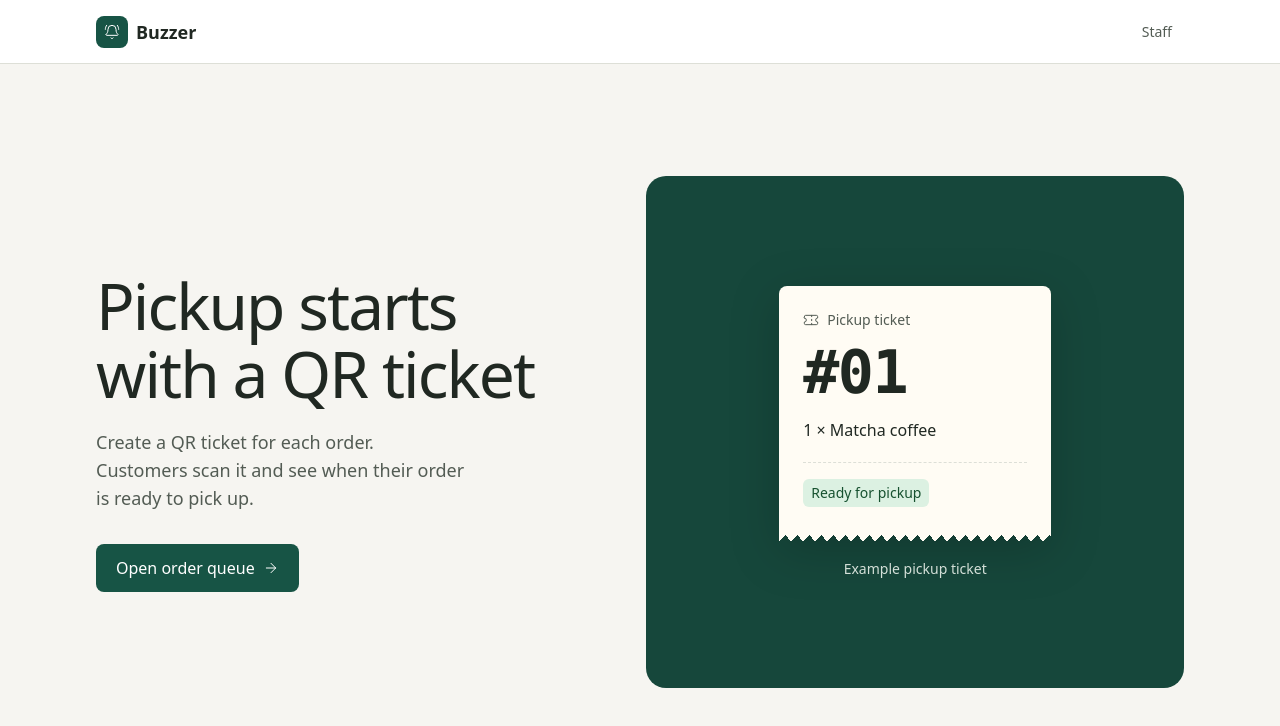
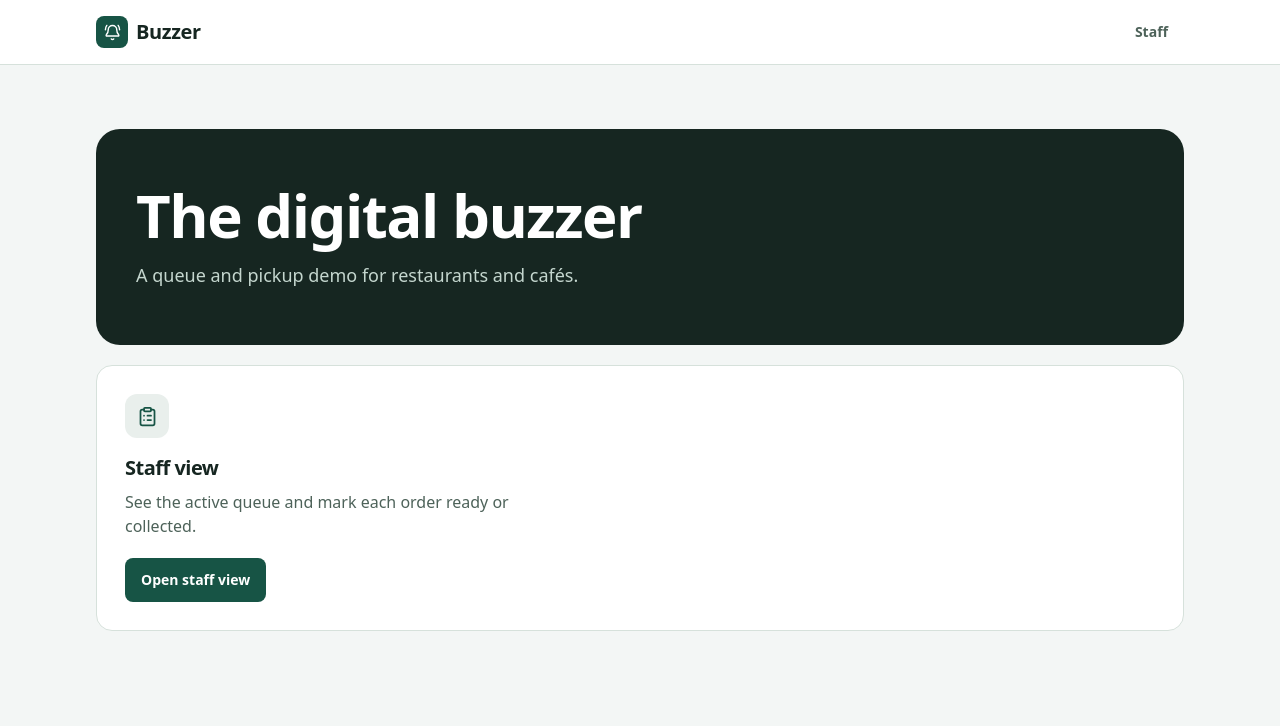
Before and after one commit to davidxx22/buzzer, a Next.js app: page / in a window 1280 px wide. Shown: the top 726 px of the page. Built offline with nearby package versions, Linux system fonts and the light colour scheme.

Commit message:
Revert "Refine Buzzer around the pickup ticket"
This reverts commit 534a701efcbf7e0e12fdef18568b006cf545ee3b.

```diff
--- a/src/app/globals.css
+++ b/src/app/globals.css
@@ -2,12 +2,12 @@
 
 :root {
   color-scheme: light;
-  --background: #f6f5f1;
-  --foreground: #202822;
+  --background: #f3f6f5;
+  --foreground: #162621;
   --card: #ffffff;
-  --muted: #eeeee8;
-  --muted-foreground: #535c54;
-  --border: #dddfd7;
+  --muted: #e9efec;
+  --muted-foreground: #4d6259;
+  --border: #d6e1db;
   --primary: #175445;
   --primary-hover: #103e33;
   --primary-foreground: #ffffff;
@@ -18,7 +18,6 @@
   --ready-ink: #16512f;
   --danger: #9a2e2a;
   --danger-surface: #fff0ed;
-  --receipt-paper: #fffcf4;
 }
 
 @theme inline {
@@ -39,33 +38,6 @@
   --color-ready-ink: var(--ready-ink);
   --color-danger: var(--danger);
   --color-danger-surface: var(--danger-surface);
-  --ease-control: cubic-bezier(0.22, 1, 0.36, 1);
-}
-
-@layer components {
-  .pickup-preview {
-    background-color: #16473b;
-    color: #dce8e0;
-  }
-
-  .pickup-paper {
-    border-radius: 8px 8px 0 0;
-    background-color: var(--receipt-paper);
-    color: var(--foreground);
-    filter: drop-shadow(0 12px 24px rgb(0 0 0 / 18%));
-  }
-
-  .pickup-paper::after {
-    position: absolute;
-    inset: 100% 0 auto;
-    height: 8px;
-    background: conic-gradient(from 135deg at 50% 0, transparent 25%, var(--receipt-paper) 0) 0 0 / 12px 8px repeat-x;
-    content: "";
-  }
-
-  .pickup-divider {
-    border-top: 1px dashed var(--border);
-  }
 }
 
 @layer base {
--- a/src/app/page.tsx
+++ b/src/app/page.tsx
@@ -1,41 +1,27 @@
-import { ArrowRight, Ticket } from "lucide-react";
+import { ClipboardList } from "lucide-react";
 import Link from "next/link";
-import { Badge } from "@/components/ui/badge";
 import { Button } from "@/components/ui/button";
+import { Card } from "@/components/ui/card";
 
 export default function HomePage() {
   return (
-    <div className="mx-auto grid max-w-6xl gap-10 px-4 py-12 sm:px-8 sm:py-16 lg:min-h-[calc(100svh-4rem)] lg:grid-cols-[minmax(0,0.95fr)_minmax(0,1.05fr)] lg:items-center lg:gap-16">
-      <section>
-        <h1 className="max-w-[13ch] text-[2.5rem] leading-[1.06] font-medium tracking-[-0.03em] sm:text-5xl lg:text-[4rem]">
-          Pickup starts with a QR ticket
-        </h1>
-        <p className="mt-5 max-w-[36ch] text-base leading-7 text-muted-foreground sm:text-lg">
-          Create a QR ticket for each order. Customers scan it and see when their order is ready to pick up.
-        </p>
-        <Button asChild size="large" className="mt-8">
-          <Link href="/staff">
-            Open order queue
-            <ArrowRight size={16} strokeWidth={1.5} aria-hidden="true" />
-          </Link>
+    <div className="mx-auto max-w-6xl px-4 py-10 sm:px-8 sm:py-16">
+      <section className="overflow-hidden rounded-[1.5rem] bg-foreground px-6 py-10 text-white sm:px-10 sm:py-14">
+        <div className="max-w-xl">
+          <h1 className="text-4xl font-[760] tracking-tight sm:text-6xl">The digital buzzer</h1>
+          <p className="mt-4 max-w-md text-base leading-7 text-[#c4d6ce] sm:text-lg">A queue and pickup demo for restaurants and cafés.</p>
+        </div>
+      </section>
+      <Card className="mt-5 flex flex-col items-start p-6 sm:p-7">
+        <div className="grid size-11 place-items-center rounded-xl bg-muted text-primary">
+          <ClipboardList size={21} aria-hidden="true" />
+        </div>
+        <h2 className="mt-4 text-xl font-bold tracking-tight">Staff view</h2>
+        <p className="mt-2 max-w-sm leading-6 text-muted-foreground">See the active queue and mark each order ready or collected.</p>
+        <Button asChild className="mt-5">
+          <Link href="/staff">Open staff view</Link>
         </Button>
-      </section>
-      <figure className="pickup-preview grid min-h-88 content-center justify-items-center gap-6 rounded-[20px] px-6 py-10 sm:min-h-112 sm:px-10 lg:min-h-128">
-        <div className="w-full max-w-68">
-          <div className="pickup-paper relative px-6 pt-6 pb-7">
-            <p className="flex items-center gap-2 text-sm font-medium text-muted-foreground">
-              <Ticket size={16} strokeWidth={1.5} aria-hidden="true" />
-              Pickup ticket
-            </p>
-            <p className="mt-3 font-mono text-6xl leading-none font-semibold tabular-nums tracking-tight">#01</p>
-            <p className="mt-4 text-base">1 × Matcha coffee</p>
-            <div className="pickup-divider mt-5 pt-4">
-              <Badge variant="ready">Ready for pickup</Badge>
-            </div>
-          </div>
-        </div>
-        <figcaption className="text-center text-sm">Example pickup ticket</figcaption>
-      </figure>
+      </Card>
     </div>
   );
 }
--- a/src/components/site-header.tsx
+++ b/src/components/site-header.tsx
@@ -10,20 +10,20 @@ export function SiteHeader() {
   const isStaffPage = pathname === "/staff";
 
   return (
-    <header className="h-16 border-b border-border bg-card">
-      <div className="mx-auto flex h-full max-w-6xl items-center justify-between gap-2 px-4 sm:px-8">
-        <Link href="/" className="flex min-h-11 items-center gap-2 rounded-lg text-lg font-semibold">
-          <span className="grid size-8 place-items-center rounded-lg bg-primary text-primary-foreground">
-            <BellRing size={16} strokeWidth={1.5} aria-hidden="true" />
+    <header className="border-b border-border bg-card">
+      <div className="mx-auto flex min-h-16 max-w-6xl items-center justify-between gap-2 px-3 sm:gap-3 sm:px-8">
+        <Link href="/" className="flex min-h-11 items-center gap-2 rounded-lg font-[760] tracking-tight">
+          <span className="grid size-7 place-items-center rounded-lg bg-primary text-primary-foreground sm:size-8">
+            <BellRing size={17} aria-hidden="true" />
           </span>
-          <span>Buzzer</span>
+          <span className="text-xl">Buzzer</span>
         </Link>
         {pathname !== "/ticket" && <nav aria-label="Main navigation">
           <Link
             href="/staff"
             aria-current={isStaffPage ? "page" : undefined}
             className={cn(
-              "inline-flex min-h-11 items-center rounded-lg px-3 text-sm font-medium transition-colors duration-150 ease-control",
+              "inline-flex min-h-11 items-center rounded-lg px-2 text-sm font-semibold transition-colors sm:px-4",
               isStaffPage ? "bg-muted text-foreground" : "text-muted-foreground hover:bg-muted hover:text-foreground",
             )}
           >
--- a/src/components/ui/badge.tsx
+++ b/src/components/ui/badge.tsx
@@ -2,7 +2,7 @@ import { cva, type VariantProps } from "class-variance-authority";
 import type { ComponentProps } from "react";
 import { cn } from "@/lib/utils";
 
-const badgeVariants = cva("inline-flex w-fit items-center rounded-md px-2 py-1 text-sm font-medium", {
+const badgeVariants = cva("inline-flex w-fit items-center gap-1.5 rounded-md px-2.5 py-1 text-sm font-semibold", {
   variants: {
     variant: {
       waiting: "bg-waiting-surface text-waiting-ink",
--- a/src/components/ui/button.tsx
+++ b/src/components/ui/button.tsx
@@ -4,7 +4,7 @@ import type { ComponentProps } from "react";
 import { cn } from "@/lib/utils";
 
 const buttonVariants = cva(
-  "inline-flex min-h-11 cursor-pointer items-center justify-center gap-2 rounded-lg px-4 text-sm font-medium transition-colors duration-150 ease-control disabled:pointer-events-none disabled:opacity-55",
+  "inline-flex min-h-11 cursor-pointer items-center justify-center gap-2 rounded-lg px-4 text-sm font-semibold transition-colors disabled:pointer-events-none disabled:opacity-55",
   {
     variants: {
       variant: {
--- a/src/components/ui/dialog.tsx
+++ b/src/components/ui/dialog.tsx
@@ -35,9 +35,9 @@ export function Dialog({ title, children, onDismiss, busy = false }: {
       className="m-auto max-h-[calc(100dvh-2rem)] w-[calc(100%-2rem)] max-w-lg overflow-y-auto rounded-2xl border border-border bg-card p-5 text-foreground backdrop:bg-foreground/50 sm:p-6"
     >
       <div className="mb-4 flex items-center justify-between gap-3">
-        <h2 ref={headingRef} id={heading} tabIndex={-1} className="text-xl font-medium">{title}</h2>
+        <h2 ref={headingRef} id={heading} tabIndex={-1} className="text-xl font-bold tracking-tight">{title}</h2>
         <Button type="button" variant="ghost" className="size-11 shrink-0 px-0" aria-label="Close dialog" disabled={busy} onClick={() => dialog.current?.close()}>
-          <X size={16} strokeWidth={1.5} aria-hidden="true" />
+          <X size={20} aria-hidden="true" />
         </Button>
       </div>
       {children}
--- a/src/features/queue/order-qr.tsx
+++ b/src/features/queue/order-qr.tsx
@@ -27,7 +27,7 @@ export function OrderQr({ order, source }: { order: PickupOrder; source: OrderSo
 
   return (
     <div className="flex flex-col items-center gap-3 text-center">
-      <p className="font-mono text-4xl font-semibold tabular-nums tracking-tight">{pickup}</p>
+      <p className="text-4xl font-bold tabular-nums tracking-tight">{pickup}</p>
       <p className="break-words text-sm text-muted-foreground">{orderSummary(order.items)}</p>
       {order.notes && <p className="max-w-full break-words text-sm text-muted-foreground">{order.notes}</p>}
       {qr === null && <p role="status" className="text-sm text-muted-foreground">Preparing pickup QR…</p>}
--- a/src/features/queue/pickup-ticket.tsx
+++ b/src/features/queue/pickup-ticket.tsx
@@ -26,7 +26,7 @@ export function TicketLoading() {
 function TicketUnavailable() {
   return (
     <TicketShell>
-      <h1 className="text-xl font-medium">Pickup ticket unavailable</h1>
+      <h1 className="text-xl font-bold">Pickup ticket unavailable</h1>
       <p className="mt-2 leading-6 text-muted-foreground">Ask the cashier to show the QR for your order again.</p>
     </TicketShell>
   );
@@ -109,26 +109,26 @@ function TicketDetails({ order, connection }: {
   const statusLabel = ready ? "Ready for pickup" : statusLabels[order.status];
   return (
     <TicketShell>
-      <div className="flex items-center gap-2 text-sm font-medium text-muted-foreground">
-        <Ticket size={16} strokeWidth={1.5} aria-hidden="true" />
+      <div className="flex items-center gap-2 font-semibold text-primary">
+        <Ticket size={19} aria-hidden="true" />
         Pickup ticket
       </div>
-      <h1 className="mt-3 font-mono text-6xl leading-none font-semibold tabular-nums tracking-tight">{formatTicketNumber(order)}</h1>
-      <ul className="mt-4 space-y-1 break-words text-base leading-6">
+      <h1 className="mt-2 text-5xl font-bold tracking-tight tabular-nums">{formatTicketNumber(order)}</h1>
+      <ul className="mt-4 space-y-1 break-words text-lg">
         {order.items.map(({ name, quantity }, index) => <li key={index}>{quantity} × {name}</li>)}
       </ul>
 
-      <div className="pickup-divider mt-5 pt-4" role="status" aria-atomic="true">
+      <div className="mt-5 border-t border-border pt-5" role="status" aria-atomic="true">
         {connection === "connecting"
           ? <p className="text-sm text-muted-foreground">Checking live status…</p>
           : <Badge variant={order.status}>{connection === "live" ? statusLabel : `Last known · ${statusLabel}`}</Badge>}
       </div>
       {ready && connection === "live" && (
-        <div className="mt-4 flex gap-2 rounded-lg bg-ready-surface p-3 text-ready-ink" role="alert">
-          <BellRing size={16} strokeWidth={1.5} className="mt-1 shrink-0" aria-hidden="true" />
+        <div className="mt-4 flex gap-2.5 rounded-xl bg-ready-surface p-3 text-ready-ink" role="alert">
+          <BellRing size={19} className="mt-0.5 shrink-0" aria-hidden="true" />
           <div>
-            <p className="text-sm font-medium">Show this ticket at the pickup counter</p>
-            <p className="mt-1 text-xs">Simulated pickup alert</p>
+            <p className="text-sm font-semibold">Simulated pickup alert</p>
+            <p className="text-sm">Your order is ready for pickup.</p>
           </div>
         </div>
       )}
--- a/src/features/queue/queue-feedback.tsx
+++ b/src/features/queue/queue-feedback.tsx
@@ -5,9 +5,9 @@ export function QueueError({ onRetry }: { onRetry: () => void }) {
   return (
     <div className="space-y-4">
       <div role="alert" className="flex items-start gap-3 rounded-lg bg-danger-surface p-4 text-danger">
-        <CircleAlert size={16} strokeWidth={1.5} className="mt-1 shrink-0" aria-hidden="true" />
+        <CircleAlert className="mt-0.5 size-5 shrink-0" aria-hidden="true" />
         <div>
-          <p className="font-medium">The demo queue couldn’t load</p>
+          <p className="font-semibold">The demo queue couldn’t load.</p>
           <p className="mt-1 text-sm">Check your connection and browser site storage, then try again.</p>
         </div>
       </div>
--- a/src/features/queue/staff-queue.tsx
+++ b/src/features/queue/staff-queue.tsx
@@ -76,16 +76,16 @@ export function StaffQueue() {
   return (
     <div className="mx-auto max-w-6xl px-4 py-8 sm:px-8 sm:py-12">
       <div className="flex flex-wrap items-center justify-between gap-x-4 gap-y-2">
-        <h1 className="text-[2rem] leading-tight font-medium tracking-tight sm:text-4xl">Order queue</h1>
+        <h1 className="text-3xl font-[760] tracking-tight sm:text-4xl">Order queue</h1>
         <Button type="button" disabled={state.kind !== "loaded"} onClick={() => {
           setCreateError("");
           setDialog({ kind: "create" });
         }}>
-          <Plus size={16} strokeWidth={1.5} aria-hidden="true" />
+          <Plus size={18} aria-hidden="true" />
           New order
         </Button>
       </div>
-      <p className="mt-2 max-w-lg leading-6 text-muted-foreground">Create pickup tickets and mark orders ready or collected</p>
+      <p className="mt-2 max-w-lg leading-6 text-muted-foreground">Mark orders ready for pickup, then close the ticket when they’re collected.</p>
 
       {state.kind === "loading" && <p role="status" className="mt-6 text-muted-foreground">Loading the queue…</p>}
       {state.kind === "error" && <Card className="mt-6 p-5"><QueueError onRetry={refresh} /></Card>}
@@ -94,11 +94,11 @@ export function StaffQueue() {
           <div className="mt-6"><QueueCounts tickets={tickets} /></div>
 
           <Card className="mt-5">
-            <div className="flex flex-wrap gap-2 border-b border-border p-3">
-              <Button ref={activeFilter} variant="ghost" className="aria-pressed:bg-muted aria-pressed:text-foreground" aria-pressed={view === "active"} onClick={() => setView("active")}>
+            <div className="flex flex-wrap gap-2 border-b border-border p-3 sm:px-5">
+              <Button ref={activeFilter} variant={view === "active" ? "default" : "ghost"} aria-pressed={view === "active"} onClick={() => setView("active")}>
                 Active orders
               </Button>
-              <Button variant="ghost" className="aria-pressed:bg-muted aria-pressed:text-foreground" aria-pressed={view === "collected"} onClick={() => setView("collected")}>
+              <Button variant={view === "collected" ? "default" : "ghost"} aria-pressed={view === "collected"} onClick={() => setView("collected")}>
                 Collected orders
               </Button>
             </div>
@@ -111,24 +111,23 @@ export function StaffQueue() {
                   const label = formatTicketNumber(ticket);
                   const action = ticket.status === "waiting" ? "Mark ready" : "Mark collected";
                   return (
-                    <li key={ticket.id} className="grid grid-cols-[minmax(0,1fr)_auto] items-center gap-x-4 gap-y-3 px-4 py-4 sm:grid-cols-[minmax(0,1fr)_6rem_16rem] sm:px-5">
+                    <li key={ticket.id} className="grid grid-cols-[minmax(0,1fr)_auto] items-center gap-x-3 gap-y-2.5 px-4 py-3.5 sm:grid-cols-[minmax(0,1fr)_6rem_16.5rem] sm:px-5">
                       <div className="min-w-0">
-                        <p className="font-mono text-lg font-semibold tabular-nums">{label}</p>
-                        {ticket.items && <p className="mt-1 break-words text-sm text-muted-foreground">{orderSummary(ticket.items)}</p>}
-                        {ticket.notes && <p className="mt-1 whitespace-pre-wrap break-words text-sm text-muted-foreground">{ticket.notes}</p>}
+                        <p className="text-lg font-bold tabular-nums">{label}</p>
+                        {ticket.items && <p className="mt-0.5 break-words text-sm text-muted-foreground">{orderSummary(ticket.items)}</p>}
+                        {ticket.notes && <p className="mt-0.5 whitespace-pre-wrap break-words text-sm text-muted-foreground">{ticket.notes}</p>}
                       </div>
                       <Badge variant={ticket.status}>{statusLabels[ticket.status]}</Badge>
-                      <div className="col-span-2 grid grid-cols-2 gap-2 sm:col-span-1">
+                      <div className="col-span-2 flex flex-wrap gap-2 sm:col-span-1 sm:justify-end">
                         {isPickupOrder(ticket) && (
-                          <Button variant="ghost" className="col-start-1 row-start-1 px-2" aria-label={`Show QR for ${label}`} onClick={() => setDialog({ kind: "qr", order: ticket, source: state.source })}>
-                            <QrCode size={16} strokeWidth={1.5} aria-hidden="true" />
+                          <Button variant="outline" aria-label={`Show QR for ${label}`} onClick={() => setDialog({ kind: "qr", order: ticket, source: state.source })}>
+                            <QrCode size={16} aria-hidden="true" />
                             Show QR
                           </Button>
                         )}
                         {ticket.status !== "collected" && (
                           <Button
-                            variant="outline"
-                            className="col-start-2 row-start-1 px-2"
+                            variant={ticket.status === "ready" ? "default" : "outline"}
                             aria-label={`${action} for ${label}`}
                             aria-disabled={pendingId !== null}
                             onClick={(event) => void advanceTicket(ticket, document.activeElement === event.currentTarget)}
@@ -143,10 +142,10 @@ export function StaffQueue() {
               </ul>
             ) : (
               <div className="px-6 py-10 text-center">
-                <ClipboardList size={16} strokeWidth={1.5} className="mx-auto text-muted-foreground" aria-hidden="true" />
-                <p className="mt-3 font-medium">{view === "active" ? "No active orders" : "No collected orders yet"}</p>
+                <ClipboardList size={28} className="mx-auto text-primary" aria-hidden="true" />
+                <p className="mt-3 font-bold">{view === "active" ? "No active orders" : "No collected orders yet"}</p>
                 <p className="mt-1 text-sm text-muted-foreground">
-                  {view === "active" ? "Select New order to add a pickup ticket" : "Tickets appear here once they’re marked collected"}
+                  {view === "active" ? "Select New order to add a pickup ticket." : "Tickets appear here once they’re marked collected."}
                 </p>
               </div>
             )}
```
Also changed, not shown: src/features/queue/order-form.tsx (+6 -6 lines), src/features/queue/queue-counts.tsx (+18 -7 lines), 1 other file (tests, documents, lock files or other folders).
